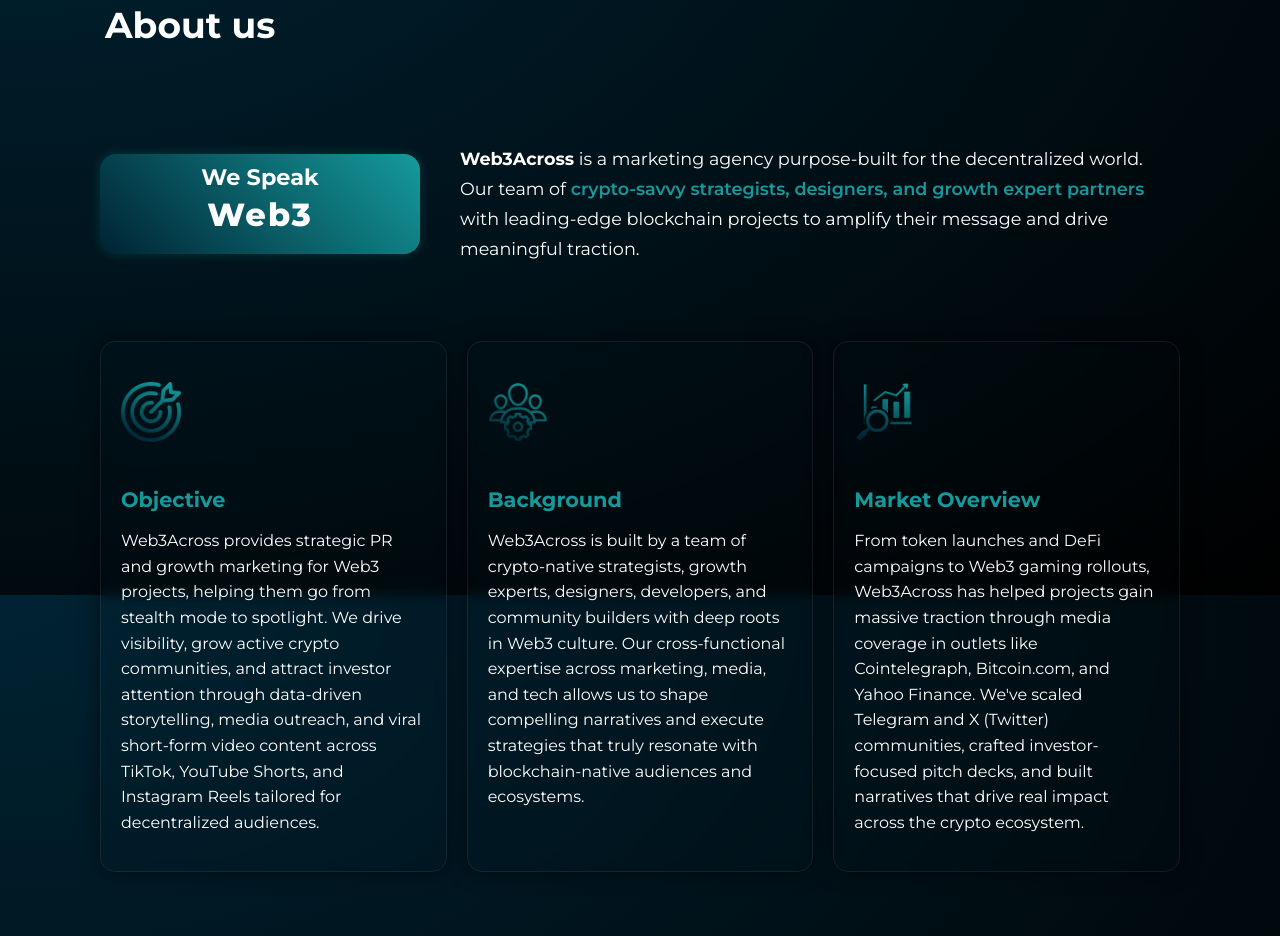
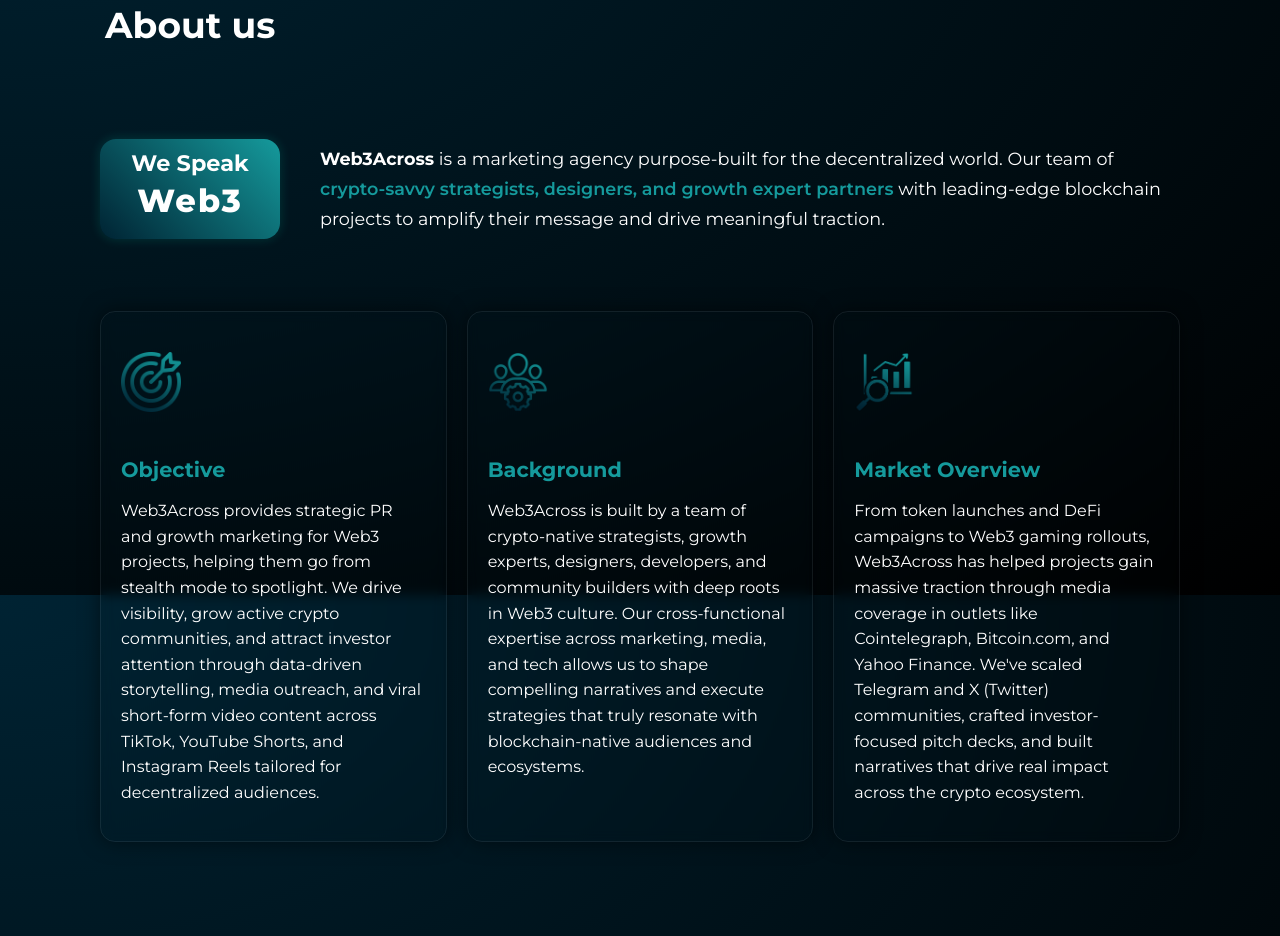
Before and after one commit to RektRider/Web3Across-Final-workingsite, a website: page index.html in a window 1280 px wide. Shown: the part 1805-2741 px from the top of the page. Drawn offline with Linux system fonts and the light colour scheme.

Commit message:
Update styles.css

```diff
--- a/styles.css
+++ b/styles.css
@@ -509,8 +509,7 @@
   background: linear-gradient(225deg, #159A9C, #002333);
   color: #ffffff;
   border-radius: 16px;
-  width: 100%;
-  max-width: 320px;
+  width: 180px;
   height: 100px;
   text-align: center;
   box-shadow: 0 0 12px rgba(0, 255, 213, 0.15);
```
